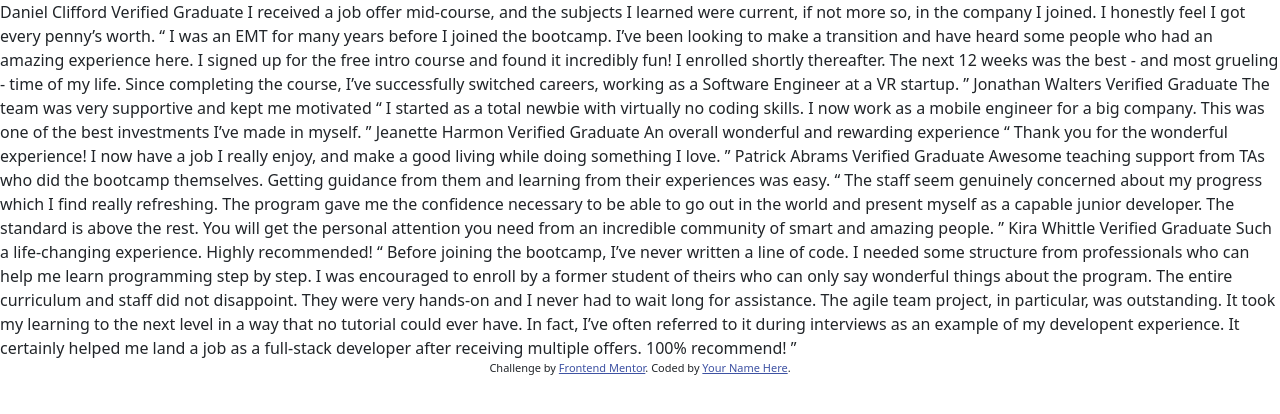
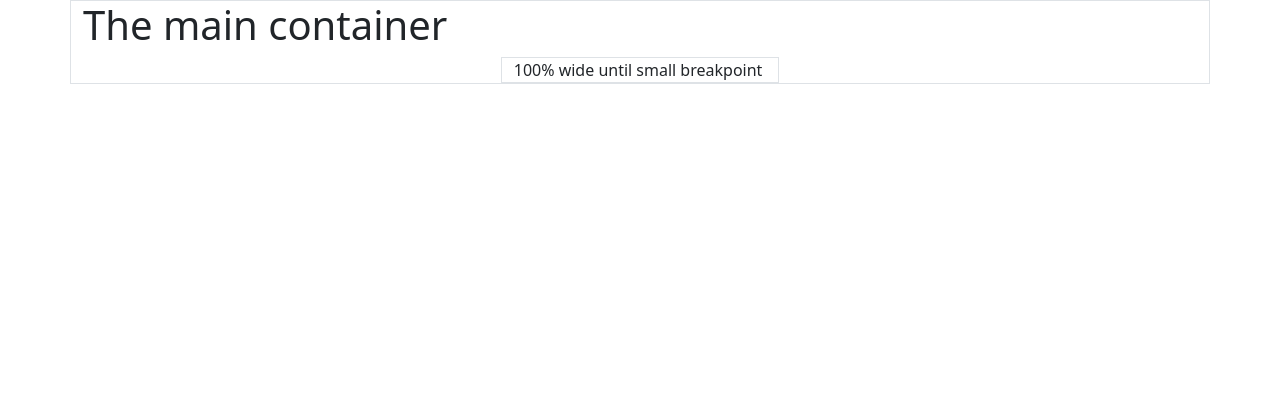
Before and after one commit to han18/-DesignandDevelopmentSBA-326, a plain HTML site: page index.html in a window 1280 px wide. Drawn offline with nearby package versions, Linux system fonts and the light colour scheme.

Commit message:
adding the design

```diff
--- a/index.html
+++ b/index.html
@@ -16,7 +16,29 @@
   </style>
 </head>
 <body>
-  Daniel Clifford
+
+  <!-- this is the main wrapper on the content -->
+  <div class="container border"  >
+    <h1>The main container</h1>
+    <div class="container-sm w-25 border  " >100% wide until small breakpoint</div>
+
+  </div>
+
+  <!-- <div class="h4 pb-2 mb-4 text-danger border-bottom border-danger">
+    Dangerous heading
+  </div>
+    -->
+  <div class="attribution">
+    <!-- Challenge by <a href="https://www.frontendmentor.io?ref=challenge" target="_blank">Frontend Mentor</a>.
+    Coded by <a href="#">Your Name Here</a>. -->
+  </div>
+</body>
+</html>
+
+
+<!--
+
+ Daniel Clifford
   Verified Graduate
 
   I received a job offer mid-course, and the subjects I learned were current, if not more so,
@@ -69,9 +91,8 @@
   experience. It certainly helped me land a job as a full-stack developer after receiving multiple offers.
   100% recommend! ”
 
-  <div class="attribution">
-    Challenge by <a href="https://www.frontendmentor.io?ref=challenge" target="_blank">Frontend Mentor</a>.
-    Coded by <a href="#">Your Name Here</a>.
-  </div>
-</body>
-</html>
+
+
+
+
+-->
```
